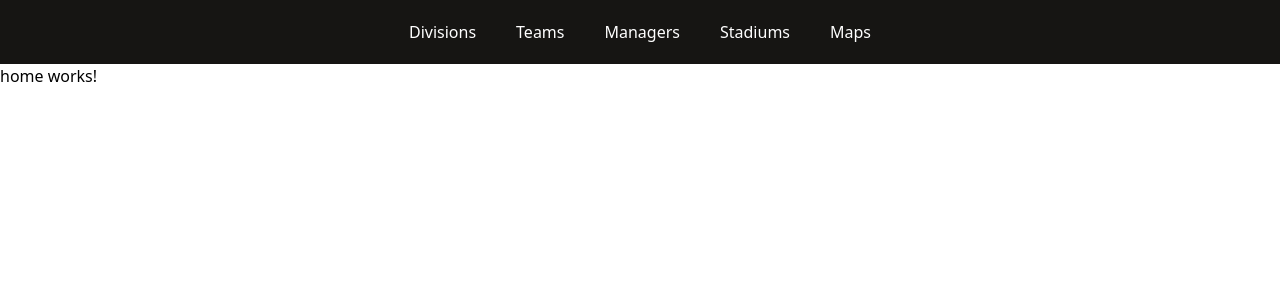
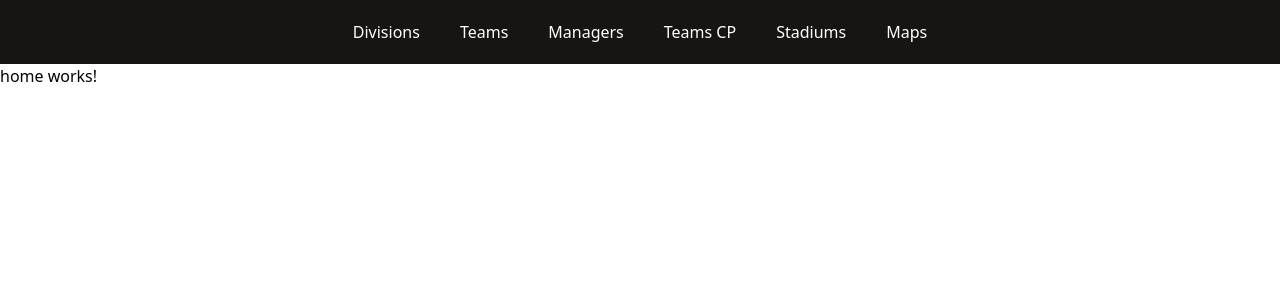
Before and after one commit to Alkrax87/FutScorePeru-Manager, an Angular app: page /home in a window 1280 px wide. Shown: the top 300 px of the page. Built offline with nearby package versions, Linux system fonts and the light colour scheme; no server answers.

Commit message:
Add new teamCP route to main-nav component

```diff
--- a/src/app/components/main-nav/main-nav.component.ts
+++ b/src/app/components/main-nav/main-nav.component.ts
@@ -30,6 +30,10 @@ export class MainNavComponent {
       name: 'Managers',
     },
     {
+      route: 'teamsCP',
+      name: 'Teams CP',
+    },
+    {
       route: 'stadiums',
       name: 'Stadiums',
     },
```
